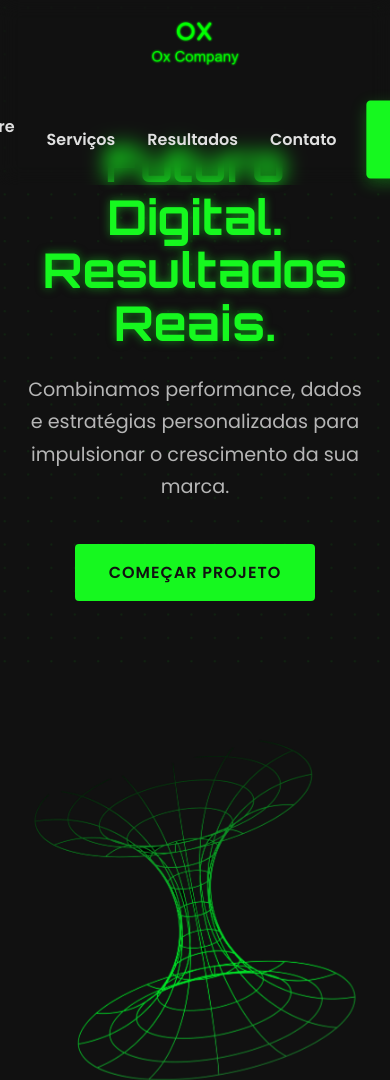
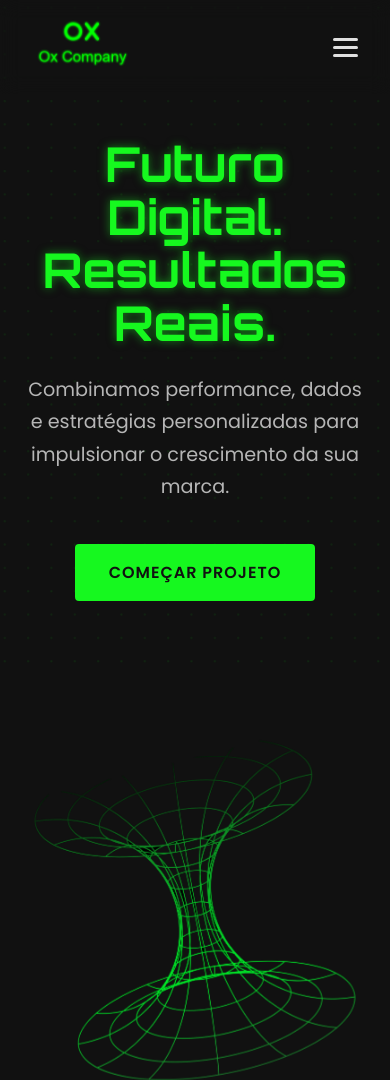
Before and after one commit to heitordemourasardinhatorres/Landing-Page-Moderna-e-Responsiva-Projeto-para-OX-Company, a plain HTML site: page index.html in a window 390 px wide. Shown: the top 1080 px of the page. Drawn offline with nearby package versions, Linux system fonts and the light colour scheme.

Commit message:
criando a parte responsiva do site

```diff
--- a/index.html
+++ b/index.html
@@ -40,6 +40,11 @@
         <a href="https://wa.me/5512996671967" class="btn btn-header-whatsapp" target="_blank"
           rel="noopener noreferrer">Fale Conosco<br>agora!</a>
       </div>
+      <button class="nav-toggle" id="navToggle" aria-label="Abrir menu" aria-expanded="false">
+        <span></span>
+        <span></span>
+        <span></span>
+      </button>
     </div>
   </header>
   <!-- Fim do Cabeçalho do Site -->
--- a/scripts.js
+++ b/scripts.js
@@ -87,6 +87,36 @@ document.addEventListener('DOMContentLoaded', () => {
     // Define o slide inicial como ativo e inicia a auto-rotação.
     updateCarousel();
     startAutoRotate();
+
+    /* --- NAVEGAÇÃO MÓVEL (HAMBURGER) --- */
+
+    /**
+     * Configura a funcionalidade do menu de navegação móvel (hamburger).
+     */
+    function setupMobileNav() {
+        const navToggle = document.getElementById('navToggle');
+        const headerRight = document.querySelector('.header-right');
+        const navLinks = document.querySelectorAll('.main-nav a, .btn-header-whatsapp');
+
+        if (!navToggle || !headerRight) return;
+
+        const toggleNav = () => {
+            document.body.classList.toggle('nav-open');
+            const isExpanded = navToggle.getAttribute('aria-expanded') === 'true';
+            navToggle.setAttribute('aria-expanded', !isExpanded);
+        };
+
+        navToggle.addEventListener('click', toggleNav);
+
+        // Fecha o menu ao clicar em um link (para navegação na mesma página)
+        navLinks.forEach(link => {
+            link.addEventListener('click', () => {
+                if (document.body.classList.contains('nav-open')) {
+                    toggleNav();
+                }
+            });
+        });
+    }
 
     /* --- FORMULÁRIO DE CONTATO COM EMAILJS E NOTIFICAÇÕES --- */
 
@@ -246,6 +276,7 @@ document.addEventListener('DOMContentLoaded', () => {
     }
 
     // Inicia a configuração do formulário.
+    setupMobileNav();
     setupContactForm();
 
 });
--- a/styles.css
+++ b/styles.css
@@ -614,6 +614,35 @@ section {
     font-weight: 300;
 }
 
+/* --- COMPONENTES: MOBILE NAV TOGGLE --- */
+.nav-toggle {
+    display: none;
+    background: none;
+    border: none;
+    cursor: pointer;
+    padding: 0.5rem;
+    z-index: 1001; /* Acima de tudo */
+    position: relative;
+}
+
+.nav-toggle span {
+    display: block;
+    width: 25px;
+    height: 3px;
+    background-color: var(--text-light);
+    margin: 5px 0;
+    transition: all 0.3s ease;
+    border-radius: 2px;
+}
+
+/* Estado do menu aberto */
+body.nav-open {
+    overflow: hidden; /* Impede o scroll do conteúdo principal */
+}
+body.nav-open .nav-toggle span:nth-child(1) { transform: translateY(8px) rotate(45deg); }
+body.nav-open .nav-toggle span:nth-child(2) { opacity: 0; }
+body.nav-open .nav-toggle span:nth-child(3) { transform: translateY(-8px) rotate(-45deg); }
+
 /* --- COMPONENTES: NOTIFICATION POPUP --- */
 .notification-popup {
     position: fixed;
@@ -716,6 +745,39 @@ section {
 }
 
 /* --- DESIGN RESPONSIVO (MEDIA QUERIES) --- */
+@media (max-width: 992px) {
+    .header-right {
+        position: fixed;
+        top: 0;
+        right: -100%; /* Começa fora da tela */
+        width: min(75vw, 350px); /* Largura responsiva com um máximo */
+        height: 100vh;
+        background-color: var(--bg-card);
+        flex-direction: column;
+        justify-content: center;
+        align-items: center;
+        gap: 2.5rem;
+        transition: right 0.4s ease-in-out;
+        box-shadow: -5px 0 15px rgba(0, 0, 0, 0.5);
+        padding: 2rem;
+        z-index: 1000; /* Garante que o menu fique sobre o conteúdo e abaixo do botão de fechar */
+    }
+
+    body.nav-open .header-right {
+        right: 0; /* Desliza para a tela */
+    }
+
+    .main-nav ul {
+        flex-direction: column;
+        gap: 2rem;
+        text-align: center;
+    }
+
+    .nav-toggle {
+        display: block; /* Mostra o botão hamburger */
+    }
+}
+
 @media (max-width: 768px) {
     h2 {
         font-size: 2rem;
@@ -782,12 +844,6 @@ section {
 }
 
 @media (max-width: 576px) {
-    .site-header .container {
-        /* Stack header items only on small mobile screens */
-        flex-direction: column;
-        gap: 1rem;
-    }
-
     .footer-grid {
         grid-template-columns: 1fr;
         text-align: center;
```
